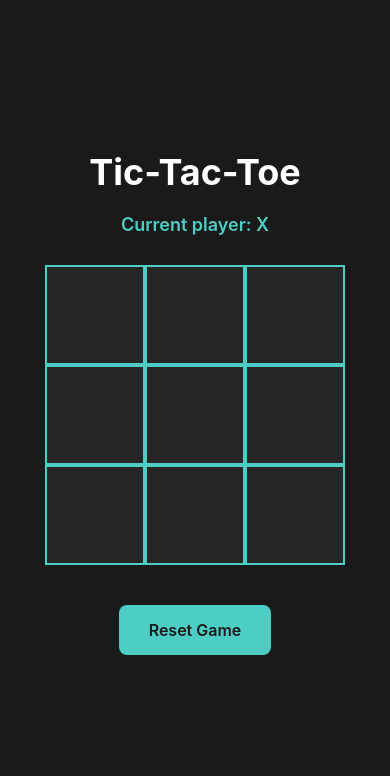
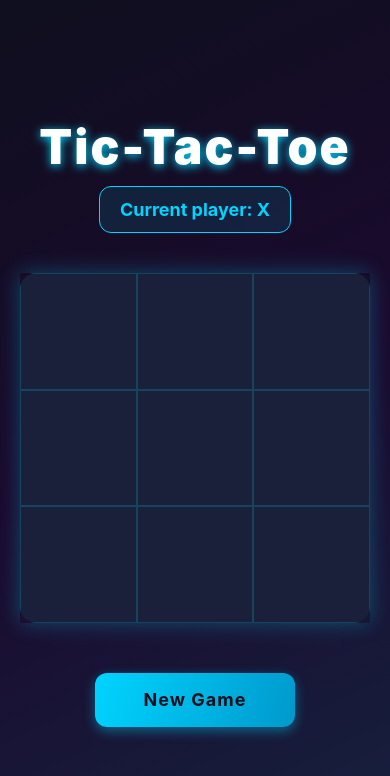
Before and after one commit to grrrlikestaquitos/TicTacToe-Cheddr, a React Native app: screen / in a window 390 px wide. Shown: the top 776 px of the page. Built offline with nearby package versions, Linux system fonts and the light colour scheme.

Commit message:
Apply visual polish to the tic-tac-toe game experience

```diff
--- a/App.tsx
+++ b/App.tsx
@@ -1,9 +1,14 @@
 import { StatusBar } from 'expo-status-bar';
-import { StyleSheet, Text, View, TouchableOpacity } from 'react-native';
+import { StyleSheet, Text, View, TouchableOpacity, Dimensions } from 'react-native';
 import { useState } from 'react';
+import { LinearGradient } from 'expo-linear-gradient';
 
 type Board = (string | null)[];
 type GameStatus = 'playing' | 'win' | 'draw';
+
+const { width } = Dimensions.get('window');
+const BOARD_SIZE = Math.min(width - 40, 350);
+const SQUARE_SIZE = BOARD_SIZE / 3;
 
 export default function App() {
   const [board, setBoard] = useState<Board>(Array(9).fill(null));
@@ -63,7 +68,7 @@ export default function App() {
     if (winner) {
       return `Player ${winner} wins! 🎉`;
     } else if (status === 'draw' || isBoardFull) {
-      return "It's a draw!";
+      return "It's a draw! 🤝";
     } else {
       return `Current player: ${isXNext ? 'X' : 'O'}`;
     }
@@ -71,8 +76,13 @@ export default function App() {
 
   const Square = ({ value, index }: { value: string | null; index: number }) => (
     <TouchableOpacity
-      style={[styles.square, value === 'X' && styles.squareX]}
+      style={[
+        styles.square,
+        value === 'X' && styles.squareX,
+        value === 'O' && styles.squareO,
+      ]}
       onPress={() => handleSquarePress(index)}
+      activeOpacity={0.7}
     >
       <Text style={[styles.squareText, value === 'O' && styles.squareTextO]}>
         {value}
@@ -81,10 +91,20 @@ export default function App() {
   );
 
   return (
-    <View style={styles.container}>
+    <LinearGradient
+      colors={['#0f0f1e', '#1a0a2e', '#16213e']}
+      start={{ x: 0, y: 0 }}
+      end={{ x: 1, y: 1 }}
+      style={styles.container}
+    >
+      <View style={styles.content}>
         <Text style={styles.title}>Tic-Tac-Toe</Text>
+
+        <View style={styles.statusContainer}>
           <Text style={styles.status}>{getStatusMessage()}</Text>
+        </View>
 
+        <View style={styles.boardWrapper}>
           <View style={styles.board}>
             <View style={styles.row}>
               <Square value={board[0]} index={0} />
@@ -102,71 +122,129 @@ export default function App() {
               <Square value={board[8]} index={8} />
             </View>
           </View>
+        </View>
 
-      <TouchableOpacity style={styles.resetButton} onPress={resetGame}>
-        <Text style={styles.resetButtonText}>Reset Game</Text>
+        <TouchableOpacity
+          style={styles.resetButton}
+          onPress={resetGame}
+          activeOpacity={0.85}
+        >
+          <LinearGradient
+            colors={['#00d4ff', '#0099cc']}
+            start={{ x: 0, y: 0 }}
+            end={{ x: 1, y: 1 }}
+            style={styles.resetButtonGradient}
+          >
+            <Text style={styles.resetButtonText}>New Game</Text>
+          </LinearGradient>
         </TouchableOpacity>
+      </View>
 
-      <StatusBar style="auto" />
-    </View>
+      <StatusBar style="light" />
+    </LinearGradient>
   );
 }
 
 const styles = StyleSheet.create({
   container: {
     flex: 1,
-    backgroundColor: '#1a1a1a',
     alignItems: 'center',
     justifyContent: 'center',
-    paddingBottom: 40,
+  },
+  content: {
+    alignItems: 'center',
+    justifyContent: 'center',
+    width: '100%',
   },
   title: {
-    fontSize: 36,
-    fontWeight: 'bold',
+    fontSize: 48,
+    fontWeight: '900',
     color: '#fff',
-    marginBottom: 20,
+    marginBottom: 10,
+    letterSpacing: 2,
+    textShadowColor: '#00d4ff',
+    textShadowOffset: { width: 0, height: 2 },
+    textShadowRadius: 10,
+  },
+  statusContainer: {
+    marginBottom: 40,
+    paddingHorizontal: 20,
+    paddingVertical: 12,
+    borderRadius: 12,
+    backgroundColor: 'rgba(0, 212, 255, 0.1)',
+    borderWidth: 1,
+    borderColor: '#00d4ff',
   },
   status: {
     fontSize: 18,
-    color: '#4ecdc4',
-    marginBottom: 30,
-    fontWeight: '600',
+    color: '#00d4ff',
+    fontWeight: '700',
+    textAlign: 'center',
+  },
+  boardWrapper: {
+    marginBottom: 50,
+    shadowColor: '#00d4ff',
+    shadowOffset: { width: 0, height: 0 },
+    shadowOpacity: 0.3,
+    shadowRadius: 20,
+    elevation: 10,
   },
   board: {
-    marginBottom: 40,
+    marginBottom: 0,
+    borderRadius: 16,
+    overflow: 'hidden',
+    backgroundColor: '#0a0e1a',
   },
   row: {
     flexDirection: 'row',
   },
   square: {
-    width: 100,
-    height: 100,
-    borderWidth: 2,
-    borderColor: '#4ecdc4',
+    width: SQUARE_SIZE,
+    height: SQUARE_SIZE,
+    borderWidth: 1,
+    borderColor: 'rgba(0, 212, 255, 0.2)',
     justifyContent: 'center',
     alignItems: 'center',
-    backgroundColor: '#262626',
+    backgroundColor: '#1a1f3a',
   },
   squareX: {
-    backgroundColor: '#2a2a2a',
+    backgroundColor: 'rgba(0, 212, 255, 0.05)',
+  },
+  squareO: {
+    backgroundColor: 'rgba(255, 107, 107, 0.05)',
   },
   squareText: {
-    fontSize: 40,
-    fontWeight: 'bold',
-    color: '#4ecdc4',
+    fontSize: 44,
+    fontWeight: '900',
+    color: '#00d4ff',
+    textShadowColor: '#00d4ff',
+    textShadowOffset: { width: 0, height: 1 },
+    textShadowRadius: 8,
   },
   squareTextO: {
     color: '#ff6b6b',
+    textShadowColor: '#ff6b6b',
   },
   resetButton: {
-    backgroundColor: '#4ecdc4',
-    paddingHorizontal: 30,
-    paddingVertical: 15,
-    borderRadius: 8,
+    width: 200,
+    height: 54,
+    borderRadius: 12,
+    overflow: 'hidden',
+    shadowColor: '#00d4ff',
+    shadowOffset: { width: 0, height: 4 },
+    shadowOpacity: 0.4,
+    shadowRadius: 12,
+    elevation: 8,
+  },
+  resetButtonGradient: {
+    flex: 1,
+    justifyContent: 'center',
+    alignItems: 'center',
   },
   resetButtonText: {
-    fontSize: 16,
-    fontWeight: '600',
-    color: '#1a1a1a',
+    fontSize: 18,
+    fontWeight: '700',
+    color: '#0f0f1e',
+    letterSpacing: 1,
   },
 });
```
Lines whose indentation alone changed are shown as unchanged.
